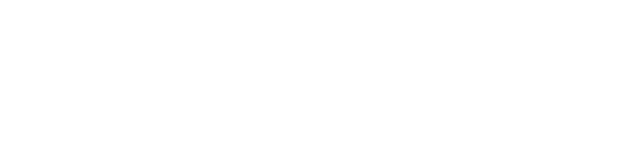
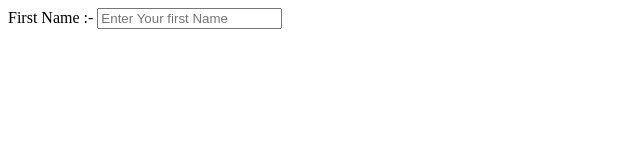
Before and after one commit to ShopnilCoder/FormGit1, a plain HTML site: page index.html in a window 1280 px wide. Shown: the whole page, without its empty margins (0-640 px from the left). Drawn offline with Linux system fonts and the light colour scheme.

Commit message:
firstName

```diff
--- a/index.html
+++ b/index.html
@@ -3,9 +3,12 @@
 <head>
     <meta charset="UTF-8">
     <meta name="viewport" content="width=device-width, initial-scale=1.0">
-    <title>Document</title>
+    <title>Registration form</title>
 </head>
 <body>
-
+    <form action="">
+        <label id="fname">First Name :-</label>
+        <input type="text" id="fname" placeholder="Enter Your first Name" required>
+    </form>
 </body>
 </html>
```
